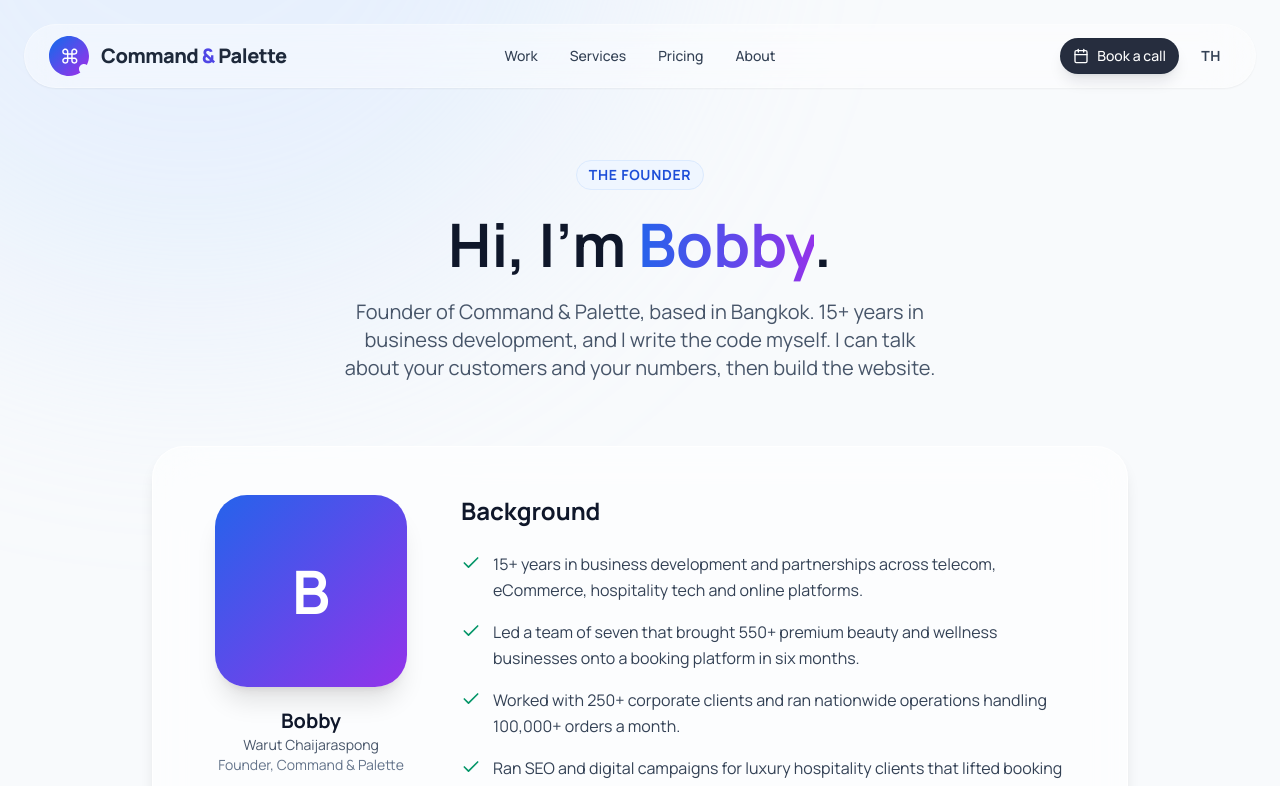
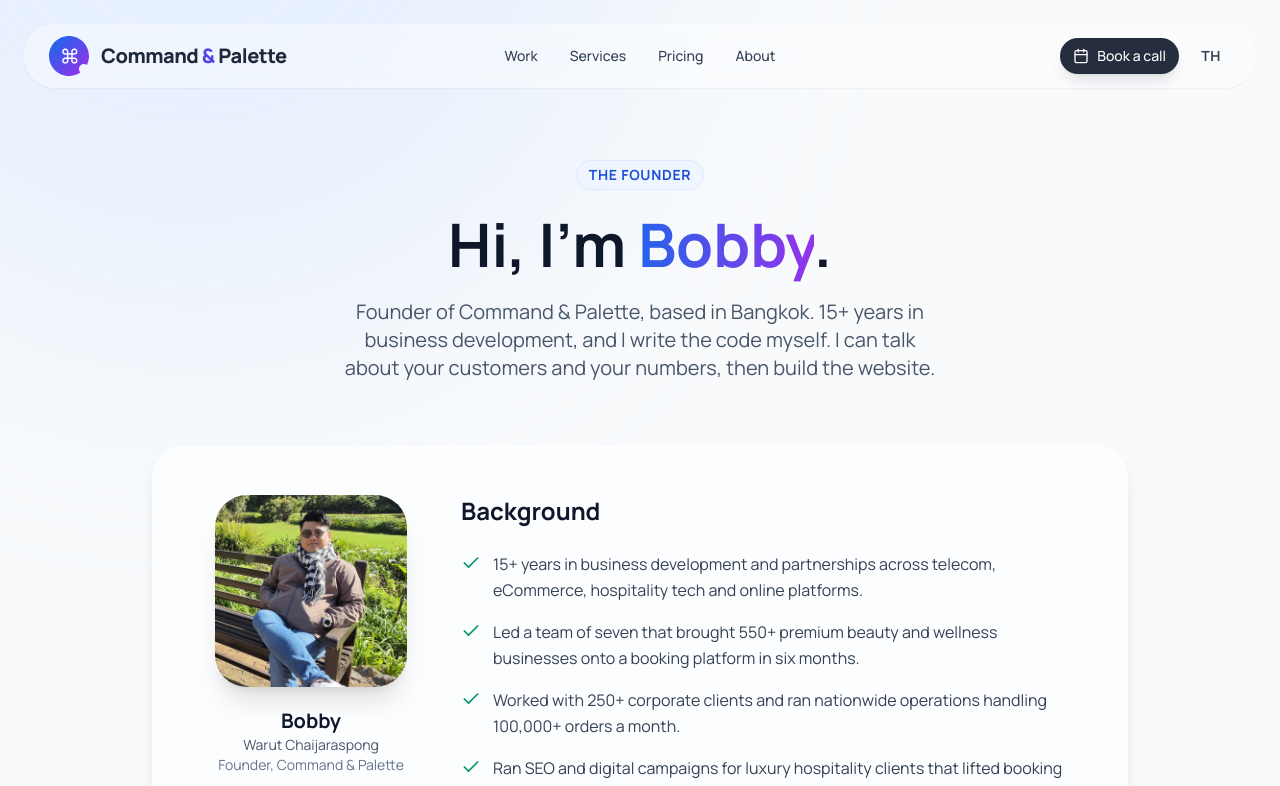
Before and after one commit to commandpaletteth/command-palette-web, a Next.js app: page /en/founder in a window 1280 px wide. Shown: the top 786 px of the page. Built offline with nearby package versions, Linux system fonts and the light colour scheme; a web font is replaced by a local one.

Commit message:
Founder photo

```diff
--- a/app/[locale]/founder/page.tsx
+++ b/app/[locale]/founder/page.tsx
@@ -5,9 +5,8 @@ import { AmbientBackground, DarkCta, GlassCard, Hero, agencyMetadata } from "@/c
 
 type Item = { title: string; desc: string };
 
-// Put a square photo at public/images/founder.jpg and set this to "/images/founder.jpg".
-// While it is null, an initial avatar is shown instead.
-const FOUNDER_PHOTO: string | null = null;
+// Square crop of public/images/founder/founder-1.jpg. Set to null to show the initial avatar instead.
+const FOUNDER_PHOTO: string | null = "/images/founder/founder-square.jpg";
 const LINKEDIN_URL = "https://www.linkedin.com/in/warutchaijaraspong/";
 
 const AVAILABILITY_ICONS = [Clock, CalendarDays];
@@ -46,8 +45,9 @@ export default async function FounderPage({ params }: { params: Promise<{ locale
                 <Image
                   src={FOUNDER_PHOTO}
                   alt={t("real_name")}
-                  width={200}
-                  height={200}
+                  width={384}
+                  height={384}
+                  priority
                   className="w-48 h-48 rounded-[2rem] object-cover shadow-xl"
                 />
               ) : (
```
Also changed, not shown: public/images/founder/founder-square.jpg (added).
